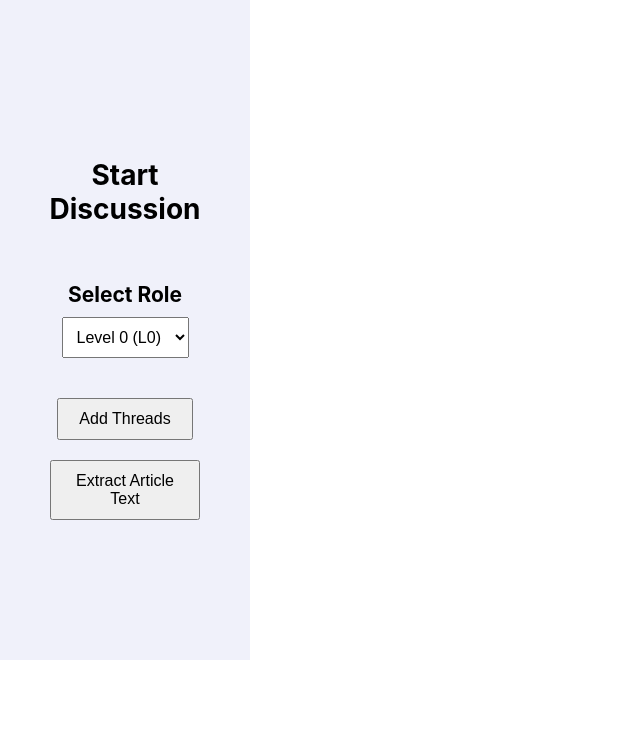
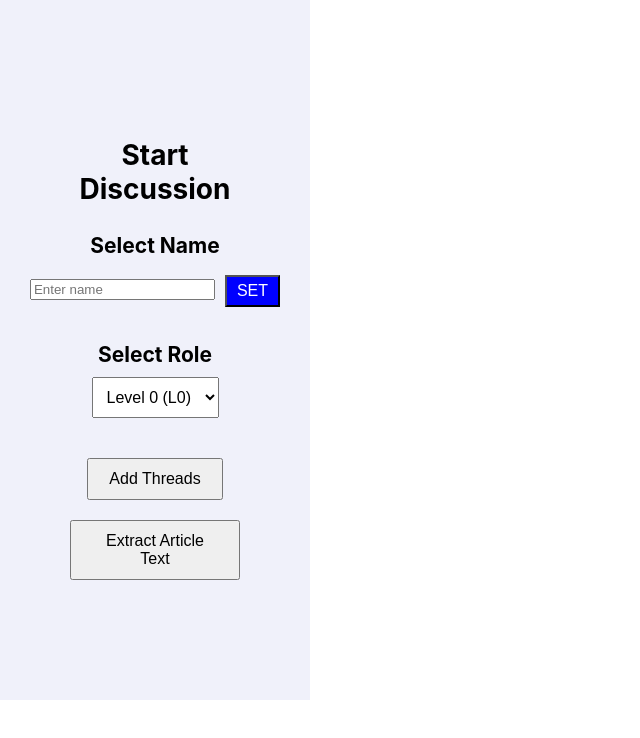
Before and after one commit to edoszhan/online-discourse-extension, a React (Create React App) app: page / in a window 1280 px wide. Shown: the top 738 px of the page, without its empty margins (0-640 px from the left). Built offline with nearby package versions, Linux system fonts and the light colour scheme.

Commit message:
latest changes

```diff
--- a/src/App.css
+++ b/src/App.css
@@ -1,6 +1,6 @@
 .App {
   text-align: center;
-  width: 250px;
+  width: 300px;
 }
 
 .App-header {
@@ -12,8 +12,8 @@
   justify-content: center;
   font-size: 14px;
   color: black;
-  width: 150px;
-  padding: 50px;
+  width: 170px;
+  padding: 70px;
 }
 
 .role-selection {
@@ -35,3 +35,29 @@ button {
   padding: 10px 20px;
   font-size: 16px;
 }
+
+.userid-input {
+  display: flex;
+  align-items: center;
+  justify-content: center;
+  margin-top: -20px;
+}
+
+.userid-input input {
+  flex: 1;
+  margin-top: -10px;
+}
+
+.userid-input button {
+  margin-left: 10px;
+  padding: 5px 10px;
+  align-items: center;
+  justify-content: center;
+  color: white;
+  margin-bottom: 28px;
+}
+
+.userid-selection {
+  margin-top: -10px;
+  margin-bottom: -30px;
+}
--- a/src/App.js
+++ b/src/App.js
@@ -4,7 +4,8 @@ import { logEvent } from './utils/logger';
 
 function App() {
   const [role, setRole] = useState('L0');
-  const userId = 'user1';
+  const [userId, setUserId] = useState('');
+  const [isUserIdConfirmed, setIsUserIdConfirmed] = useState(false);
 
   useEffect(() => {
     if (typeof chrome !== 'undefined' && chrome.storage) {
@@ -23,6 +24,10 @@ function App() {
       if (tab && tab.id !== undefined) {
         chrome.tabs.sendMessage(tab.id, {
           action: 'removeColorControl',
+          payload: {
+            userId: userId,
+            level: role,
+          },
         }, (response) => {
           console.log(response);
         });
@@ -55,10 +60,44 @@ function App() {
     }
   };
 
+  const handleUserIdChange = (e) => {
+    const newUserId = e.target.value;
+    setUserId(newUserId);
+  };
+
+  const confirmUserId = () => {
+    if (userId.trim() !== '') {
+      setIsUserIdConfirmed(true);
+      logEvent('UserId Confirmed', userId, 'userid_confirm');
+      if (typeof chrome !== 'undefined' && chrome.storage) {
+        chrome.storage.sync.set({ userId: userId }, () => {
+          console.log('UserId saved:', userId);
+        });
+      }
+    }
+  };
+
   return (
     <div className="App">
       <header className="App-header">
         <h1>Start Discussion</h1>
+        <div className="userid-selection">
+          <h2>Select Name</h2>
+          <div className="userid-input">
+          <input
+            type="text"
+            value={userId}
+            onChange={handleUserIdChange}
+            placeholder="Enter name"
+          />
+          <button
+            onClick={confirmUserId}
+            style={{ backgroundColor: isUserIdConfirmed ? 'green' : 'blue' }}
+          >
+            {isUserIdConfirmed ? 'DONE' : 'SET'}
+          </button>
+          </div>
+        </div>
         <div className="role-selection">
           <h2>Select Role</h2>
           <select value={role} onChange={handleChange}>
--- a/src/components/CommentBox/Comment.jsx
+++ b/src/components/CommentBox/Comment.jsx
@@ -108,10 +108,9 @@ const Comment = ({ comment, isCombined, isDragging }) => {
   const [upvotes, setUpvotes] = useState(comment.upvotes || 0);
   const [hasUpvoted, setHasUpvoted] = useState(false);
 
-  comment.author = comment.author || 'edoszhan';
   const authorInitial = comment.author ? comment.author.charAt(0).toUpperCase() : 'A';
 
-  const formattedTimestamp = new Date(comment.timestamp || Date.now()).toLocaleString('kr-KO', {
+  const formattedTimestamp = new Date(comment.timestamp).toLocaleString('kr-KO', {
     month: 'long',
     day: 'numeric',
     year: 'numeric',
--- a/src/components/CommentBox/CommentBox.jsx
+++ b/src/components/CommentBox/CommentBox.jsx
@@ -17,6 +17,8 @@ const ClusteredCommentsContainer = styled.div`
 `;
 
 const CommentBox = ({ comment, index, isDraggingOver}) => {
+
+  console.log("author in box", comment.author);
 
   const hasChildren = comment.children && Array.isArray(comment.children) && comment.children.length > 0;
 
--- a/src/components/CommentSection/CommentSection.jsx
+++ b/src/components/CommentSection/CommentSection.jsx
@@ -2,7 +2,10 @@ import React, { useState } from 'react';
 import CommentThread from '../CommentThread/CommentThread';
 import './CommentSection.css';
 
-function CommentSection() {
+function CommentSection({userId, level}) {
+
+  console.log('User ID in section:', userId);
+  console.log('User Level in section:', level);
   const topiclist = [
     { id: 1, topic: "Impact of Resident Absence on Healthcare Services" },
     { id: 2, topic: "Government's Response to Collective Action" },
@@ -46,7 +49,8 @@ function CommentSection() {
          threadId={selectedThread.id}
          topic={selectedThread.topic}
          onBack={() => setSelectedThread(null)}
-         userLevel={0}/>
+         level={level}
+         userId={userId}/>
       )}
     </div>
   );
--- a/src/components/CommentThread/CommentThread.jsx
+++ b/src/components/CommentThread/CommentThread.jsx
@@ -8,7 +8,10 @@ import ReviewPage from '../level1/ReviewPage';
 import SummarizeButton from '../level1/SummarizeBox';
 import axios from 'axios';
 
-const CommentThread = ({ threadId, topic, onBack, userLevel= 1}) => {
+const CommentThread = ({ threadId, topic, onBack, level, userId}) => {
+  console.log('User ID in thread:', userId);
+  console.log('User Level in thread:', level);
+
   const [comments, setComments] = useState([]);
   const [newComment, setNewComment] = useState('');
   const [commentCounter, setCommentCounter] = useState(0);
@@ -133,9 +136,15 @@ const CommentThread = ({ threadId, topic, onBack, userLevel= 1}) => {
   const handleAddComment = async () => {
     if (newComment.trim()) {
       try {
+        console.log("user id when adding:", userId);
+        const timestamp = new Date().toISOString();
         const response = await axios.post('http://localhost:8000/api/comments', {
           thread_id: threadId,
-          text: newComment
+          text: newComment,
+          author: userId,
+          timestamp: timestamp,
+          upvotes: 0,
+          children: [],
         });
         setComments([...comments, response.data]);
         setNewComment('');
@@ -146,7 +155,7 @@ const CommentThread = ({ threadId, topic, onBack, userLevel= 1}) => {
     }
   };
 
-  if (showReviewPage && userLevel === 1) {
+  if (showReviewPage && level === "L1") {
     return (
       <ReviewPage
         comments={comments}
@@ -182,7 +191,7 @@ const CommentThread = ({ threadId, topic, onBack, userLevel= 1}) => {
       <div className="random-question">{randomQuestion}</div>
       <div style={{ display: 'flex', justifyContent:'space-between', alignItems: 'center' }}>
       {comments && comments.length > 0 && <div className="comment-count">{commentCounter} comments</div>}
-      {userLevel === 1 && (
+      {level === "L1" && (
         <ReviewButton onClick={() => setShowReviewPage(true)}>Review clustered comments &gt;&gt;</ReviewButton>
       )}
       </div>
```
Also changed, not shown: src/content/contentScript.js (+9 -3 lines).
